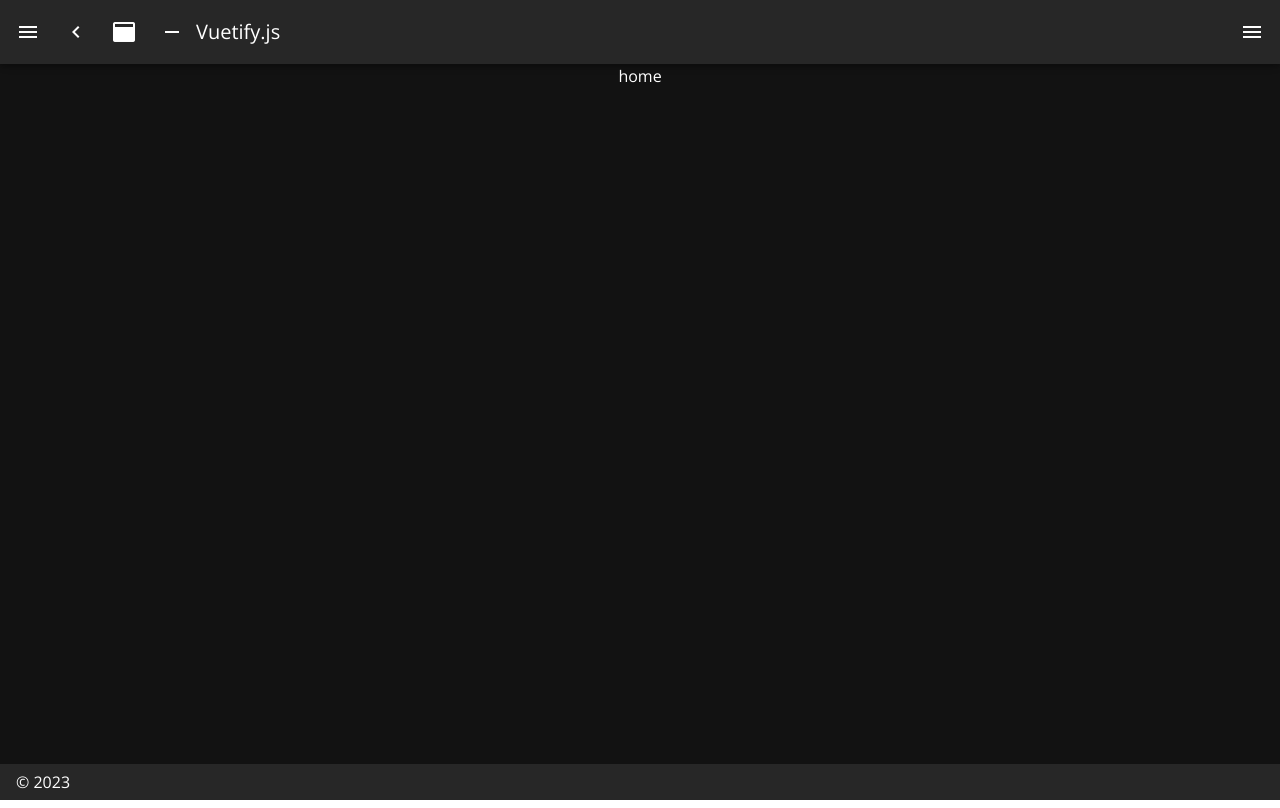
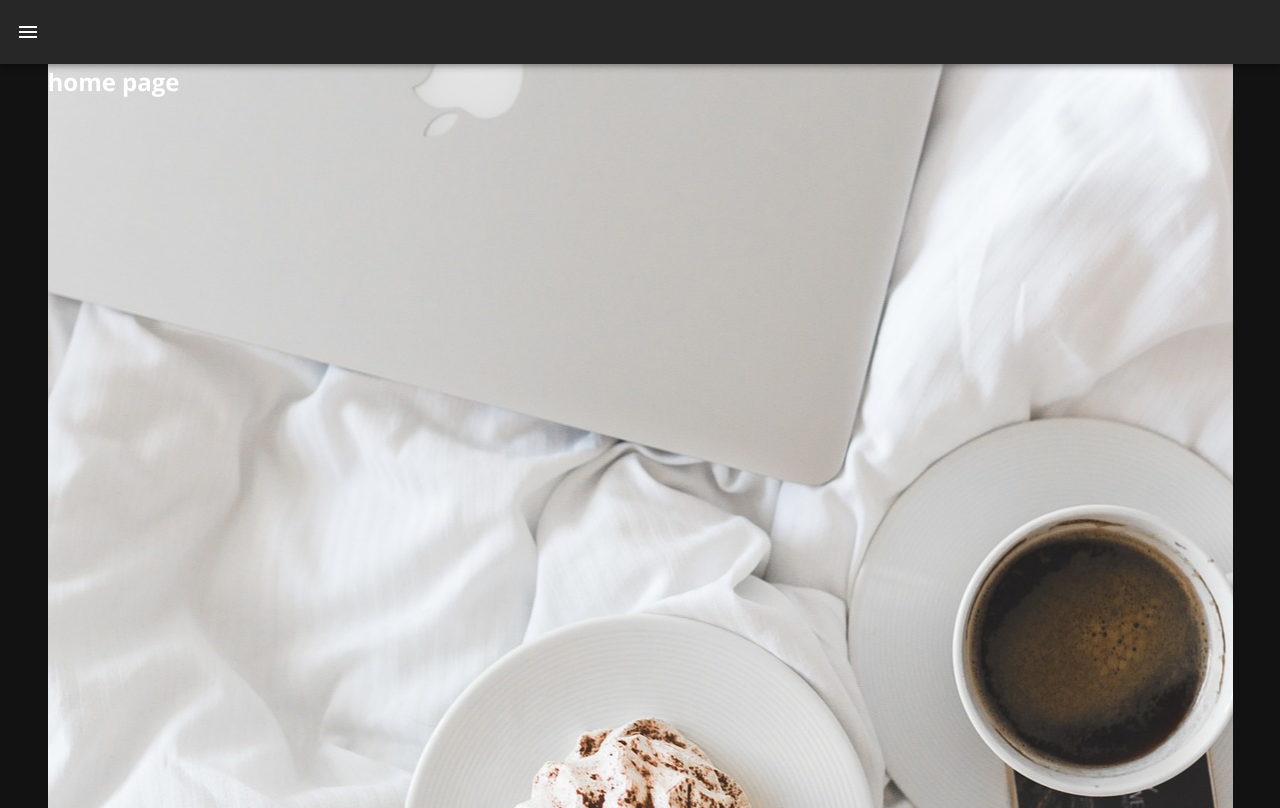
Before and after one commit to vitalii-minchuk/nuxty, a Nuxt app: page / in a window 1280 px wide. Built offline with nearby package versions, Linux system fonts and the light colour scheme.

Commit message:
add admin page

```diff
--- /dev/null
+++ b/components/posts/AddPostForm.vue
@@ -0,0 +1,22 @@
+<template>
+  <v-card
+  color="dark.accent"
+  width="300"
+  class="mx-auto"
+>
+  <form @submit="onSubmit">
+    <v-btn>Confirm</v-btn>
+      <v-btn text @click="$emit('close')">Close</v-btn>
+  </form>
+</v-card>
+</template>
+<script>
+export default {
+  methods: {
+    onSubmit() {
+      console.log("first")
+    }
+
+  }
+}
+</script>
--- /dev/null
+++ b/components/posts/PostDetails.vue
@@ -0,0 +1,61 @@
+<template>
+  <v-card class="mx-auto my-12" max-width="600">
+    <v-img height="200" :src="imgUrl" :alt="title"></v-img>
+
+    <v-card-title>{{ title }}</v-card-title>
+
+    <v-card-text>
+      <v-row align="center" class="mx-0">
+        <v-rating :value="rating" color="amber" dense half-increments readonly size="14"></v-rating>
+
+        <div class="grey--text ms-4">
+          {{ rating }} (413)
+        </div>
+      </v-row>
+
+      <div class="my-4 text-subtitle-1">
+        {{ desc }}
+      </div>
+
+      <div>{{ text }}</div>
+    </v-card-text>
+
+    <v-divider class="mx-4"></v-divider>
+
+    <v-card-actions>
+      <nuxt-link :to="'/posts/' + 1">
+        View details
+      </nuxt-link>
+    </v-card-actions>
+  </v-card>
+</template>
+<script>
+export default {
+  props: {
+    id: {
+      type: String,
+      required: true
+    },
+    title: {
+      type: String,
+      required: true
+    },
+    text: {
+      type: String,
+      required: true
+    },
+    desc: {
+      type: String,
+      required: true
+    },
+    imgUrl: {
+      type: String,
+      required: true
+    },
+    rating: {
+      type: Number,
+      required: true
+    },
+  }
+}
+</script>
--- /dev/null
+++ b/components/posts/PostList.vue
@@ -0,0 +1,43 @@
+<template>
+  <v-col>
+    <PostDetails
+      v-for="post in posts"
+      :key="post.id"
+      :id="post.id"
+      :title="post.title"
+      :text="post.text"
+      :desc="post.desc"
+      :imgUrl="post.imgUrl"
+      :rating="post.rating"
+    />
+  </v-col>
+</template>
+<script>
+import PostDetails from './PostDetails.vue';
+
+export default {
+    components: { PostDetails },
+    data() {
+      return {
+        posts: [
+          {
+            id: '1',
+            title: 'Cafe Badilico',
+            text: 'Small plates, salads & sandwiches - an intimate setting with 12 indoor seats plus patio seating.',
+            rating: 4,
+            desc: '$ • Italian, Cafe',
+            imgUrl: 'https://cdn.vuetifyjs.com/images/cards/cooking.png'
+          },
+          {
+            id: '2',
+            title: 'Cafe Leonardo',
+            text: 'Salads & sandwiches - an intimate setting with 12 indoor seats plus patio seating.',
+            rating: 5,
+            desc: '$ • Italian, Cafe',
+            imgUrl: 'https://cdn.vuetifyjs.com/images/cards/cooking.png'
+          },
+        ]
+      }
+    }
+}
+</script>
--- a/layouts/default.vue
+++ b/layouts/default.vue
@@ -2,7 +2,6 @@
   <v-app>
     <v-navigation-drawer
       v-model="drawer"
-      :mini-variant="miniVariant"
       :clipped="clipped"
       fixed
       app
@@ -30,61 +29,12 @@
       app
     >
       <v-app-bar-nav-icon @click.stop="drawer = !drawer" />
-      <v-btn
-        icon
-        @click.stop="miniVariant = !miniVariant"
-      >
-        <v-icon>mdi-{{ `chevron-${miniVariant ? 'right' : 'left'}` }}</v-icon>
-      </v-btn>
-      <v-btn
-        icon
-        @click.stop="clipped = !clipped"
-      >
-        <v-icon>mdi-application</v-icon>
-      </v-btn>
-      <v-btn
-        icon
-        @click.stop="fixed = !fixed"
-      >
-        <v-icon>mdi-minus</v-icon>
-      </v-btn>
-      <v-toolbar-title>{{ title }}</v-toolbar-title>
-      <v-spacer />
-      <v-btn
-        icon
-        @click.stop="rightDrawer = !rightDrawer"
-      >
-        <v-icon>mdi-menu</v-icon>
-      </v-btn>
     </v-app-bar>
     <v-main>
       <v-container>
         <Nuxt />
       </v-container>
     </v-main>
-    <v-navigation-drawer
-      v-model="rightDrawer"
-      :right="right"
-      temporary
-      fixed
-    >
-      <v-list>
-        <v-list-item @click.native="right = !right">
-          <v-list-item-action>
-            <v-icon light>
-              mdi-repeat
-            </v-icon>
-          </v-list-item-action>
-          <v-list-item-title>Switch drawer (click me)</v-list-item-title>
-        </v-list-item>
-      </v-list>
-    </v-navigation-drawer>
-    <v-footer
-      :absolute="!fixed"
-      app
-    >
-      <span>&copy; {{ new Date().getFullYear() }}</span>
-    </v-footer>
   </v-app>
 </template>
 
@@ -108,15 +58,11 @@ export default {
           to: '/about'
         },
         {
-          icon: 'mdi-chart-bubble',
-          title: 'Users',
-          to: '/users'
+          icon: 'mdi-account-key',
+          title: 'Admin',
+          to: '/admin'
         }
-      ],
-      miniVariant: false,
-      right: true,
-      rightDrawer: false,
-      title: 'Vuetify.js'
+      ]
     }
   }
 }
--- a/layouts/users.vue
+++ /dev/null
@@ -1,14 +0,0 @@
-<template>
-  <v-app>
-    <header>Users Header</header>
-    <nuxt/>
-  </v-app>
-</template>
-<script>
-export default {
-
-}
-</script>
-<style>
-
-</style>
--- a/pages/users/index.vue
+++ b/pages/admin/auth/index.vue
@@ -1,10 +1,10 @@
 <template>
   <div>
-    users page
+
   </div>
 </template>
 <script>
 export default {
-  layout: 'users'
+
 }
 </script>
--- /dev/null
+++ b/pages/admin/index.vue
@@ -0,0 +1,38 @@
+<template>
+  <div>
+    <v-dialog
+      transition="dialog-top-transition"
+      v-model="addPostDialog"
+    >
+      <template v-slot:activator="{ on, attrs }">
+        <v-btn  v-bind="attrs" v-on="on" @click="openAddPostDialog">
+          Add post
+        </v-btn>
+      </template>
+      <AddPostForm @close="closeAddPostDialog" />
+    </v-dialog>
+    <v-divider class="mx-4 mt-8"></v-divider>
+    <PostList />
+  </div>
+</template>
+<script>
+import AddPostForm from '../../components/posts/AddPostForm.vue';
+import PostList from '../../components/posts/PostList.vue';
+
+export default {
+    components: { PostList, AddPostForm },
+    data() {
+      return {
+        addPostDialog: false
+      }
+    },
+    methods: {
+      openAddPostDialog() {
+        this.addPostDialog = true
+      },
+      closeAddPostDialog() {
+        this.addPostDialog = false
+      }
+    }
+}
+</script>
--- a/pages/index.vue
+++ b/pages/index.vue
@@ -1,11 +1,23 @@
 <template>
   <v-row justify="center" align="center">
-    <p>home</p>
+    <div class="box">
+      <h2>home page</h2>
+    </div>
   </v-row>
 </template>
 
-<script lang="js">
+<script>
 export default {
   name: 'IndexPage'
 }
 </script>
+
+<style>
+.box {
+  width: 100%;
+  height: calc(100vh - 56px);
+  object-fit: cover;
+  background-position: center;
+  background-image: url(~assets/images/main-page-bg.jpg);
+}
+</style>
--- a/pages/users.vue
+++ /dev/null
@@ -1,24 +0,0 @@
-<template>
- <div>
-    <v-row>
-      <v-text-field v-model="userId" label="User ID"></v-text-field>
-      <v-btn @click="addUser">add user</v-btn>
-    </v-row>
-    <NuxtChild />
- </div>
-</template>
-<script>
-export default {
-  layout: 'users',
-  data() {
-    return {
-      userId: ''
-    }
-  },
-  methods: {
-    addUser() {
-      this.$router.push(`/users/${this.userId}`)
-    }
-  },
-}
-</script>
--- a/pages/users/_id/index.vue
+++ /dev/null
@@ -1,12 +0,0 @@
-<template>
-  <div>
-    user id: {{ $route.params.id }}
-  </div>
-</template>
-<script>
-export default {
-  // validate(data) {
-  //   return data.params.id === '12'
-  // }
-}
-</script>
```
Also changed, not shown: assets/images/main-page-bg.jpg (added), assets/main.scss (line endings or trailing spaces).
